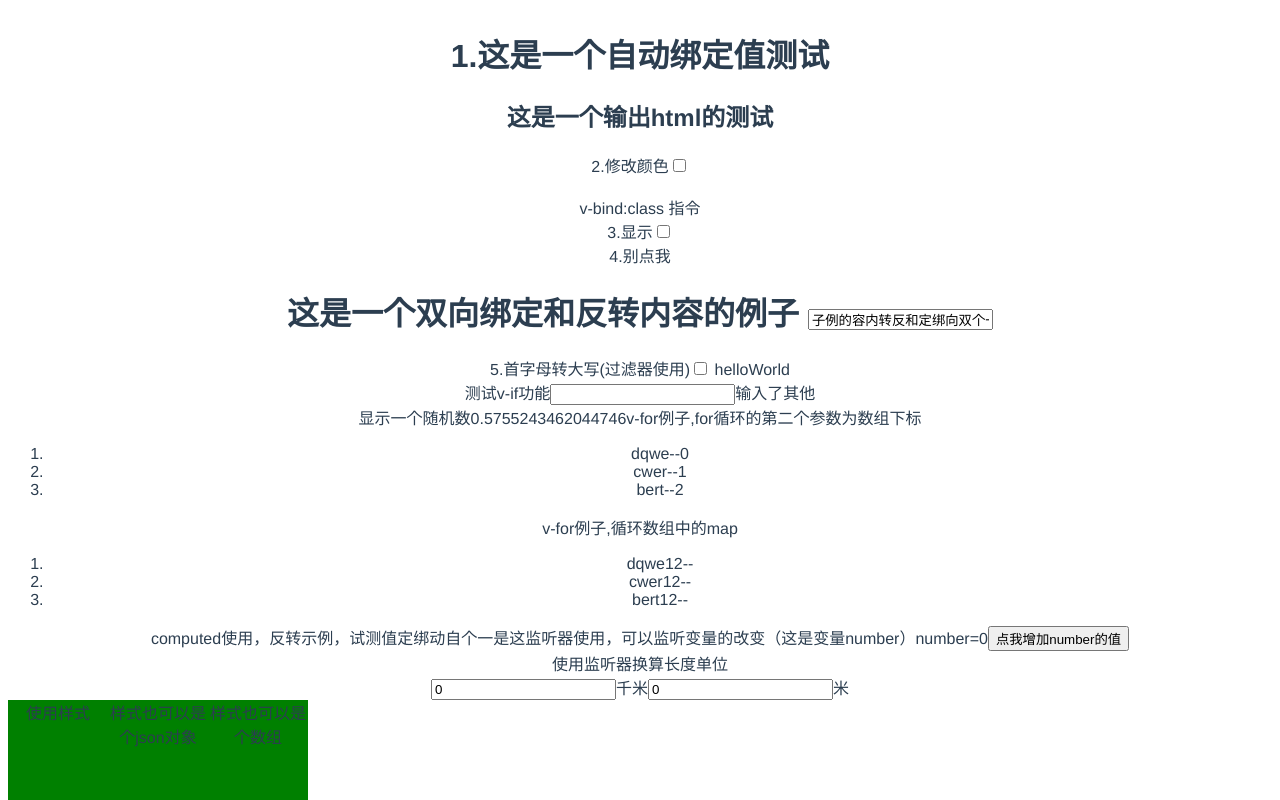
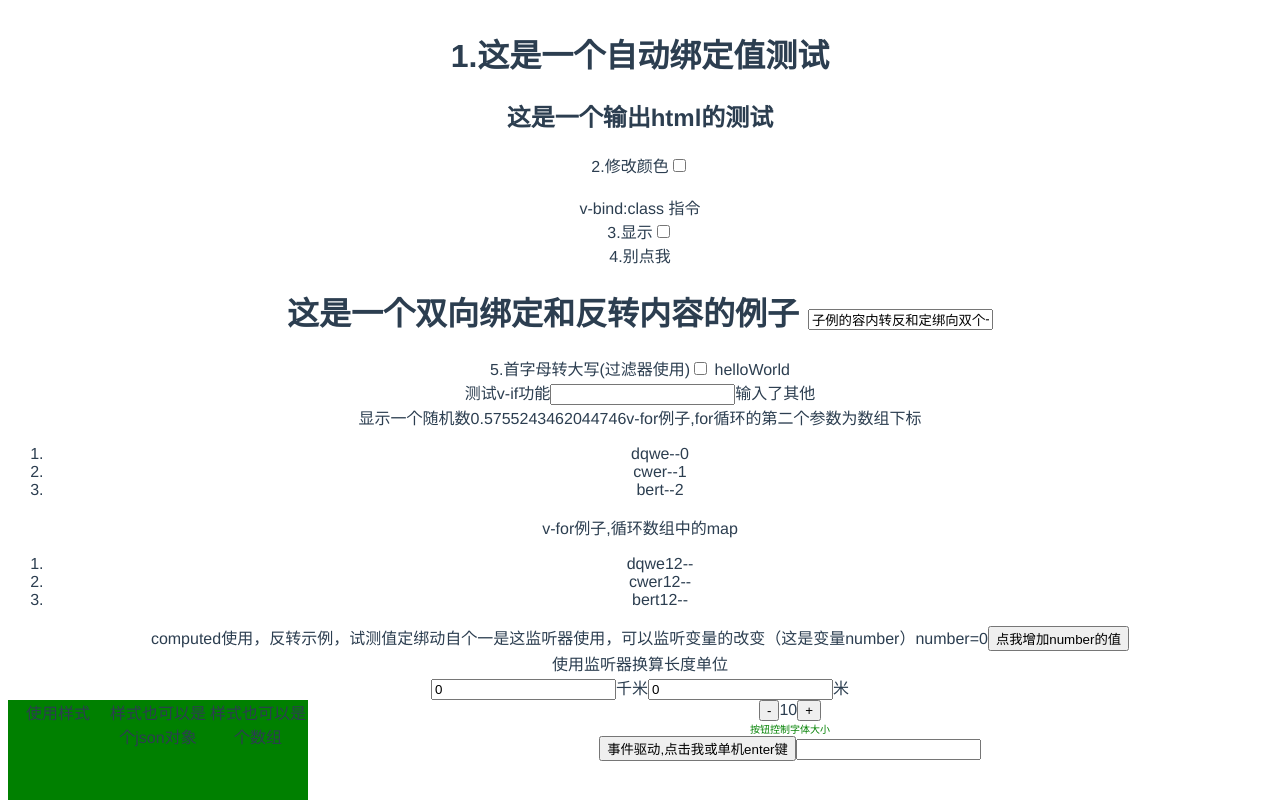
Before and after one commit to MinTiang/myVue, a Vue app: page /#/demo in a window 1280 px wide. Shown: the part 255-1055 px from the top of the page. Built offline with nearby package versions, Linux system fonts and the light colour scheme.

Commit message:
事件驱动

```diff
--- a/src/components/Demo.vue
+++ b/src/components/Demo.vue
@@ -50,6 +50,10 @@
     <div v-bind:class="{active:active,'text_danger':hasError}">使用样式</div>
     <div v-bind:class="cssObject">样式也可以是个json对象</div>
     <div v-bind:class="[activeCss,text_dangerCss]">样式也可以是个数组</div>
+    <input type="button" value='-' @click="buttonCss.fontSize--">{{buttonCss.fontSize}}<input type="button" value='+' @click="buttonCss.fontSize++">
+    <div :style="{color:buttonCss.color,fontSize:buttonCss.fontSize+'px'}">按钮控制字体大小</div>
+    <input type="button" @click="sayHello" @keyup.13="sayHello" value='事件驱动,点击我或单机enter键'>
+    <input type="number">
   </div>
 </template>
 
@@ -80,13 +84,20 @@ export default {
         'text_danger': true
       },
       activeCss: 'active',
-      text_dangerCss: 'text_danger'
+      text_dangerCss: 'text_danger',
+      buttonCss: {
+        color: 'green',
+        fontSize: 10
+      }
     }
   },
 
   methods: {
     clickMe: function () {
       alert('你是坏人，不听话！')
+    },
+    sayHello: function () {
+      alert('Hello')
     }
   },
   filters: {
```
